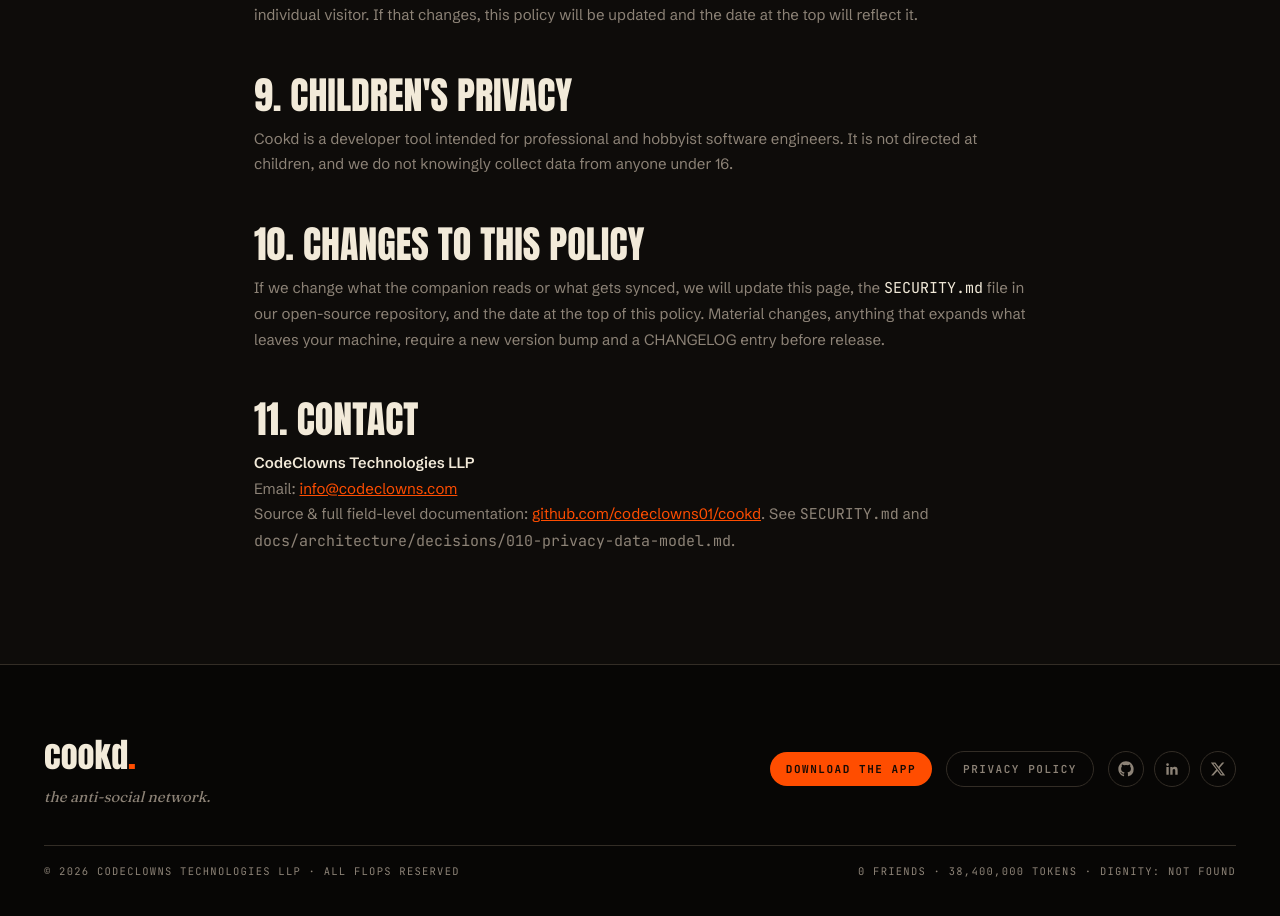
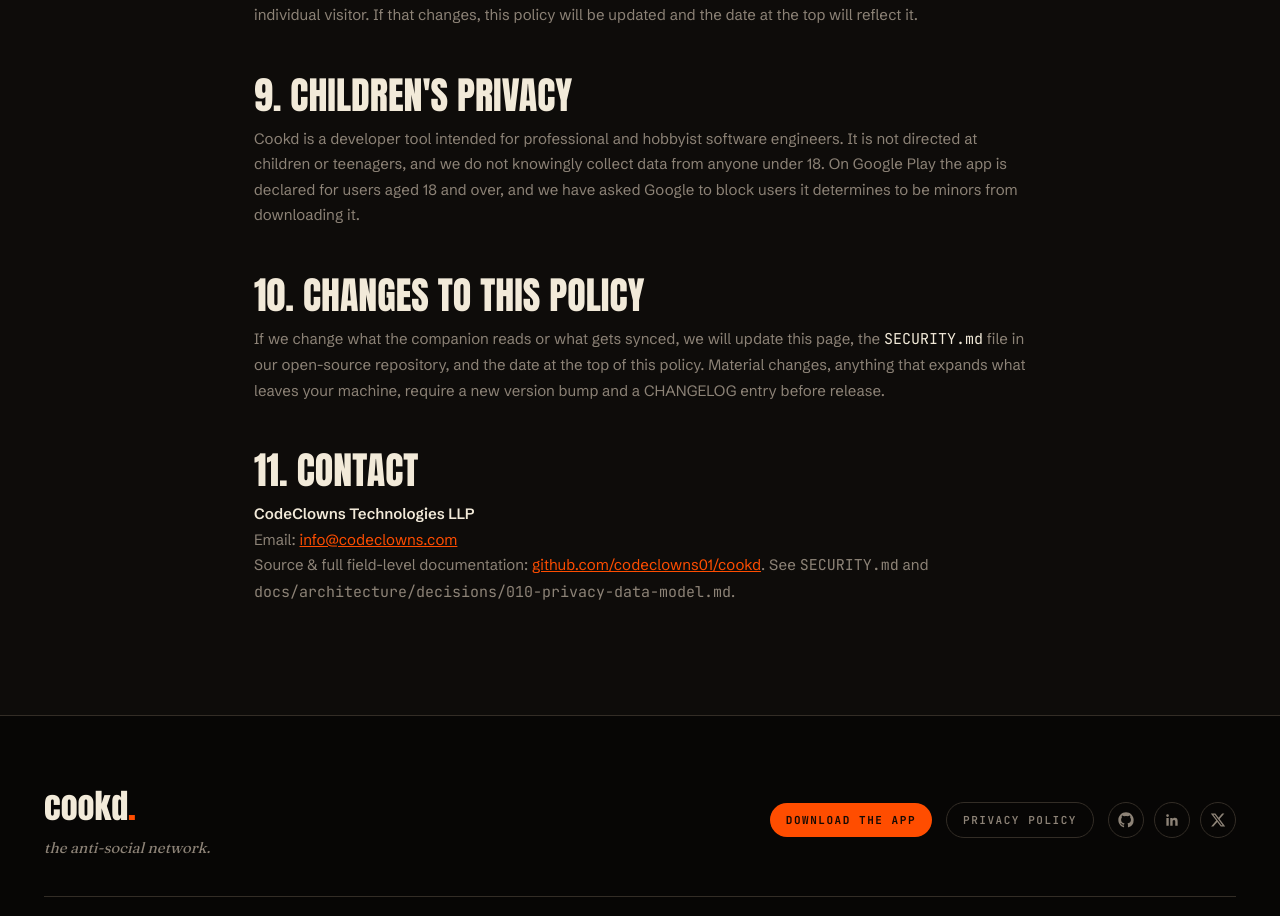
Before and after one commit to codeclowns01/cookd-website, a Next.js app: page /privacy in a window 1280 px wide. Shown: the part 4941-5857 px from the top of the page. Built offline with nearby package versions, Linux system fonts and the light colour scheme.

Commit message:
docs(privacy): raise children's-privacy threshold to 18 to match Play target audience
Play target audience is declared 18+ with minor restriction enabled; the
policy said under 16, which a reviewer comparing the two would flag.

```diff
--- a/src/app/privacy/page.tsx
+++ b/src/app/privacy/page.tsx
@@ -350,7 +350,9 @@
         </h2>
         <p className="text-[15px] leading-[1.7] text-muted">
           Cookd is a developer tool intended for professional and hobbyist software engineers. It is not directed at
-          children, and we do not knowingly collect data from anyone under 16.
+          children or teenagers, and we do not knowingly collect data from anyone under 18. On Google Play the app is
+          declared for users aged 18 and over, and we have asked Google to block users it determines to be minors from
+          downloading it.
         </p>
 
         {/* Section: changes */}
```
